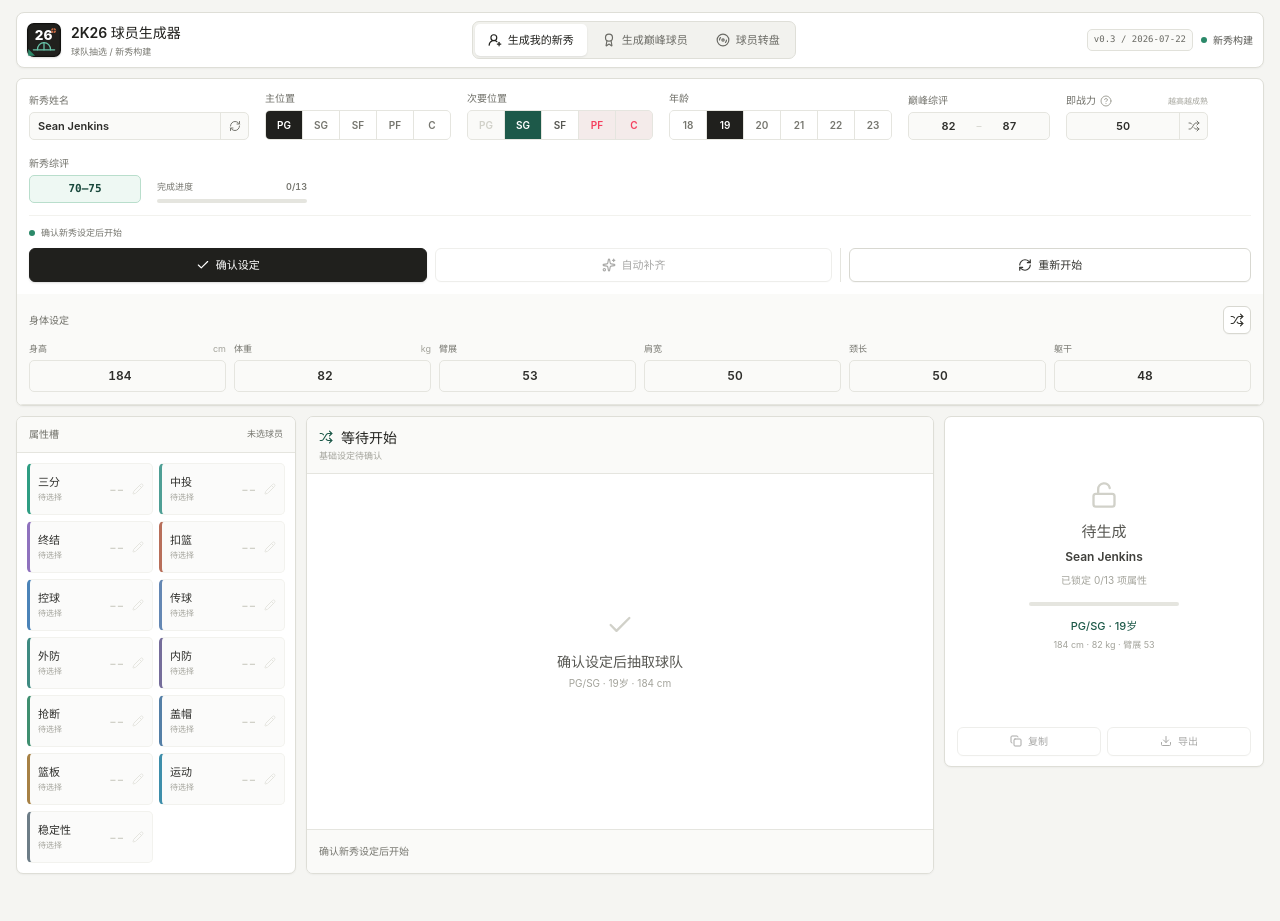
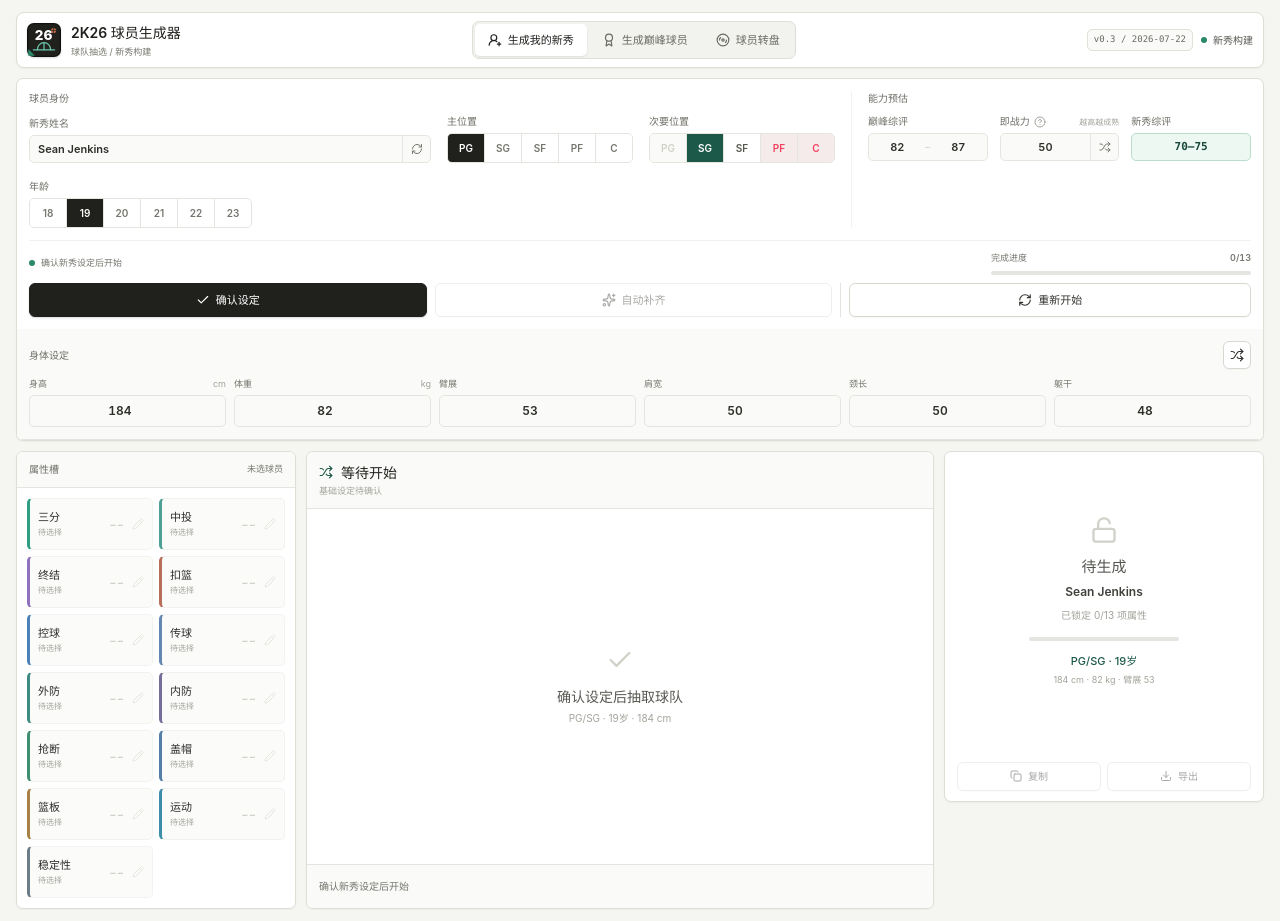
Before and after one commit to dylanzonghanyang-source/2k26-spinner, a React (Vite) app: page / in a window 1280 px wide. Before the commit the page ends 886 px from the top, so only its background shows below. Built offline with nearby package versions, Linux system fonts and the light colour scheme.

Commit message:
Group related player setup controls

```diff
--- a/src/components/RookieBuilder.tsx
+++ b/src/components/RookieBuilder.tsx
@@ -1314,8 +1314,11 @@ function RookieBuilder({ teams, mode = "rookie" }: { teams: RookieBuilderTeam[];
         role="tabpanel"
       >
         <div className="flex flex-col gap-3 px-3 py-3">
-          <div className="flex flex-wrap items-end gap-3 sm:gap-4">
-          <div className="min-w-[190px]">
+          <div className={`grid gap-4 ${isPrime ? "xl:grid-cols-[minmax(0,2.1fr)_minmax(260px,1fr)]" : "xl:grid-cols-[minmax(0,2.1fr)_minmax(400px,1fr)]"}`}>
+            <section aria-labelledby="player-identity-label">
+              <div className="section-label mb-2" id="player-identity-label">球员身份</div>
+              <div className="flex flex-wrap items-end gap-3 sm:gap-4">
+          <div className="min-w-[190px] flex-1">
             <div className="section-label mb-1">{isPrime ? "球员姓名" : "新秀姓名"}</div>
             <div className="flex h-7 overflow-hidden rounded-[5px] border border-ink-200 bg-ink-50 focus-within:border-court-500 focus-within:bg-white">
               <input
@@ -1384,8 +1387,13 @@ function RookieBuilder({ teams, mode = "rookie" }: { teams: RookieBuilderTeam[];
               ))}
             </div>
           </div>
+              </div>
+            </section>
+            <section aria-labelledby="ability-estimate-label" className="border-t border-ink-100 pt-3 xl:border-l xl:border-t-0 xl:pl-4 xl:pt-0">
+              <div className="section-label mb-2" id="ability-estimate-label">能力预估</div>
+              <div className={`grid items-end gap-3 ${isPrime ? "grid-cols-1" : "grid-cols-3"}`}>
           {isPrime ? (
-          <div className="min-w-[166px]">
+          <div className="min-w-0">
             <div className="section-label mb-1">属性阶段</div>
             <div className="flex h-7 items-center justify-between rounded-[5px] border border-court-200 bg-court-50 px-2 text-[10px] font-semibold text-court-800">
               <span>巅峰值直出</span>
@@ -1394,7 +1402,7 @@ function RookieBuilder({ teams, mode = "rookie" }: { teams: RookieBuilderTeam[];
           </div>
           ) : (
           <>
-            <div className="min-w-[142px]">
+            <div className="min-w-0">
               <div className="section-label mb-1" title="生成球员最终可以达到的综评区间">巅峰综评</div>
               <div className="flex h-7 items-center justify-center gap-1 overflow-hidden rounded-[5px] border border-ink-200 bg-ink-50 focus-within:border-court-500 focus-within:bg-white">
                 <CompactNumberInput ariaLabel="巅峰综评下限" disabled={settingsLocked} max={99} min={60} onChange={updatePotentialMin} value={potentialRange.min} />
@@ -1402,7 +1410,7 @@ function RookieBuilder({ teams, mode = "rookie" }: { teams: RookieBuilderTeam[];
                 <CompactNumberInput ariaLabel="巅峰综评上限" disabled={settingsLocked} max={99} min={60} onChange={updatePotentialMax} value={potentialRange.max} />
               </div>
             </div>
-            <div className="min-w-[142px]">
+            <div className="min-w-0">
               <div className="mb-1 flex items-center justify-between gap-1">
                 <div className="section-label flex items-center gap-1" title="即战力表示新秀已经兑现了多少巅峰能力；数值越高，开局越接近巅峰">
                   即战力 <CircleHelp className="h-3 w-3 text-ink-400" />
@@ -1414,7 +1422,7 @@ function RookieBuilder({ teams, mode = "rookie" }: { teams: RookieBuilderTeam[];
                 <button aria-label="随机即战力" className="flex w-7 shrink-0 items-center justify-center border-l border-ink-200 text-ink-500 transition hover:bg-ink-100 hover:text-ink-800 disabled:cursor-not-allowed disabled:text-ink-300" disabled={settingsLocked} onClick={randomizeReadiness} title="随机生成 1–100 即战力" type="button"><Shuffle className="h-3 w-3" /></button>
               </div>
             </div>
-            <div className="min-w-[112px]">
+            <div className="min-w-0">
               <div className="section-label mb-1">新秀综评</div>
               <div className="flex h-7 items-center justify-center rounded-[5px] border border-court-200 bg-court-50 px-2 font-mono text-[11px] font-semibold text-court-800" data-testid="projected-initial-range" title="由年龄、巅峰综评和即战力共同计算">
                 {projectedInitialRange.min}–{projectedInitialRange.max}
@@ -1422,14 +1430,18 @@ function RookieBuilder({ teams, mode = "rookie" }: { teams: RookieBuilderTeam[];
             </div>
           </>
           )}
-          <div className="min-w-[150px]">
-            <div className="flex justify-between text-[9px] font-semibold text-ink-500"><span>完成进度</span><span className="tabular-nums">{completed}/{bundles.length}</span></div>
-            <div className="mt-1.5 h-1 overflow-hidden rounded-sm bg-ink-200"><div className="h-full bg-court-600" style={{ width: `${(completed / bundles.length) * 100}%` }} /></div>
-          </div>
+              </div>
+            </section>
           </div>
           <div className="border-t border-ink-100 pt-2.5">
-            <div className="mb-2 flex items-center gap-1.5 text-[9px] font-medium text-ink-500">
-              <span className="h-1.5 w-1.5 rounded-full bg-court-500" />{status}
+            <div className="mb-2 flex flex-wrap items-center justify-between gap-2">
+              <div className="flex items-center gap-1.5 text-[9px] font-medium text-ink-500">
+                <span className="h-1.5 w-1.5 rounded-full bg-court-500" />{status}
+              </div>
+              <div className="min-w-[150px] flex-1 sm:max-w-[260px]">
+                <div className="flex justify-between text-[9px] font-semibold text-ink-500"><span>完成进度</span><span className="tabular-nums">{completed}/{bundles.length}</span></div>
+                <div className="mt-1.5 h-1 overflow-hidden rounded-sm bg-ink-200"><div className="h-full bg-court-600" style={{ width: `${(completed / bundles.length) * 100}%` }} /></div>
+              </div>
             </div>
             <div className="flex w-full items-stretch gap-2" aria-label="设定操作">
               <div className="flex min-w-0 flex-[2] gap-2" aria-label="生成流程操作" role="group">
```
